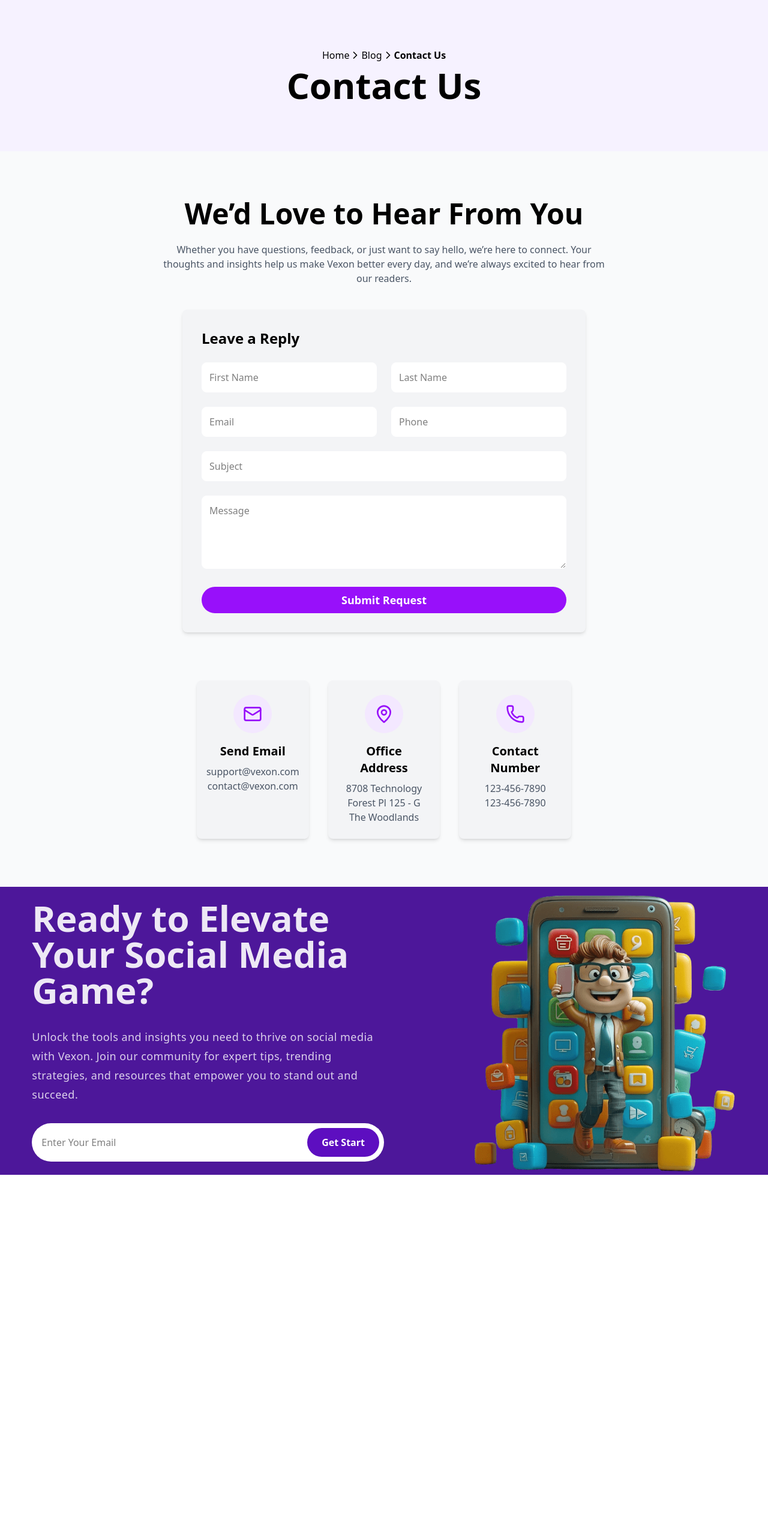
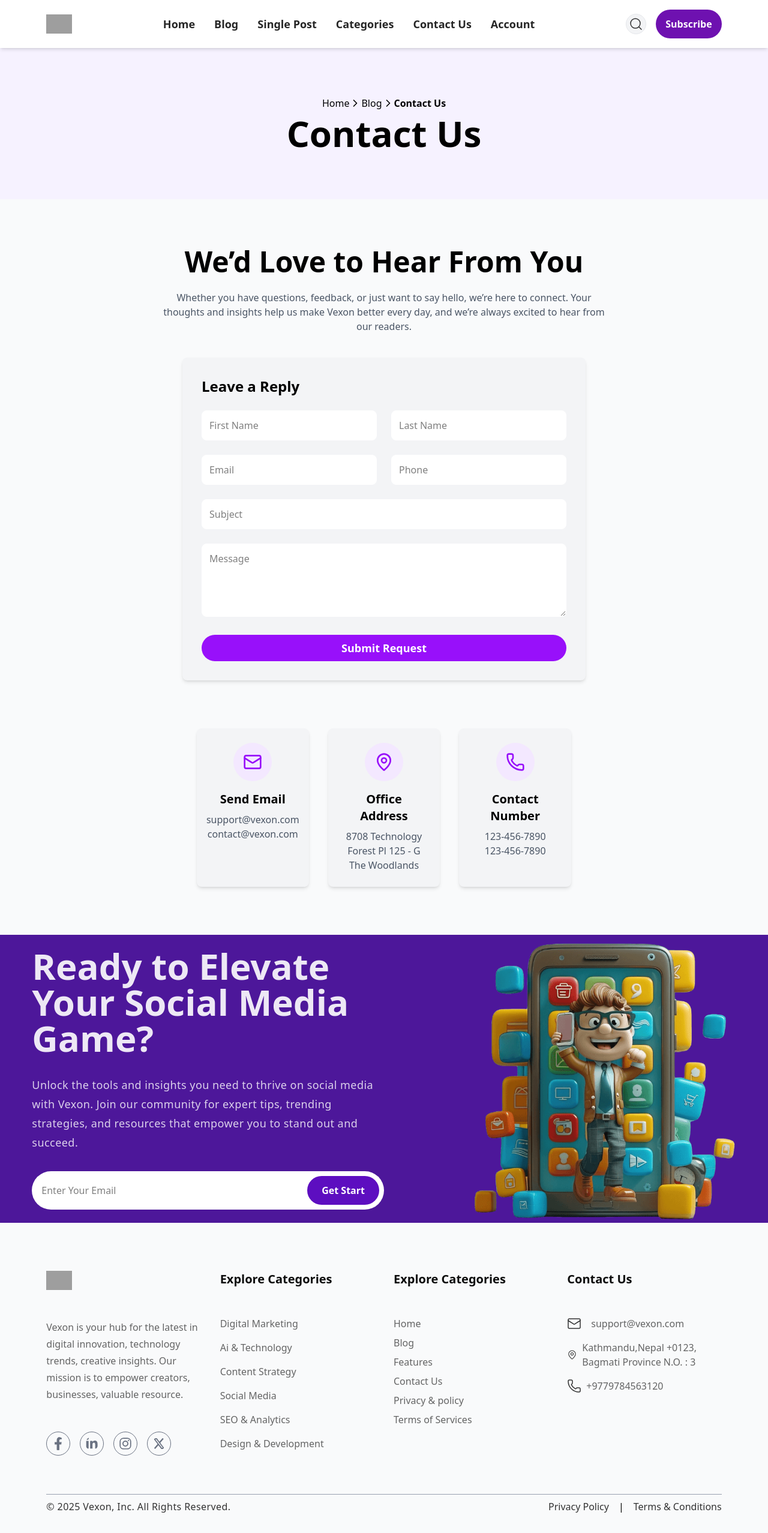
Before and after one commit to prabinb50/Blog_Website_MERN, a React (Vite) app in the folder frontend/: page /contact in a window 1280 px wide. Shown: the whole page at 60% size. Before the commit the page ends 1958 px from the top, so only its background shows below. Built offline with nearby package versions, Linux system fonts and the light colour scheme; grey boxes are pictures that could not be loaded.

Commit message:
Fix formatting in SecondNavbar and enable components in AppWrapper

```diff
--- a/frontend/src/components/SecondNavbar.jsx
+++ b/frontend/src/components/SecondNavbar.jsx
@@ -87,7 +87,7 @@ export default function SecondNavbar() {
           <div className="flex items-center space-x-4">
             {/* Search section */}
 
-            <SearchSection/>
+            <SearchSection />
 
             {/* Subscribe button */}
             <Link
--- a/frontend/src/main.jsx
+++ b/frontend/src/main.jsx
@@ -21,7 +21,7 @@ function AppWrapper() {
 
   return (
     <>
-      {/* <SecondNavbar /> */}
+      <SecondNavbar />
 
       <ToastContainer
         position="top-right"
@@ -53,7 +53,7 @@ function AppWrapper() {
         <SocialMediaGame />
       )}
 
-      {/* <FooterSection /> */}
+      <FooterSection />
       <ScrollToTopArrow />
     </>
   );
```
